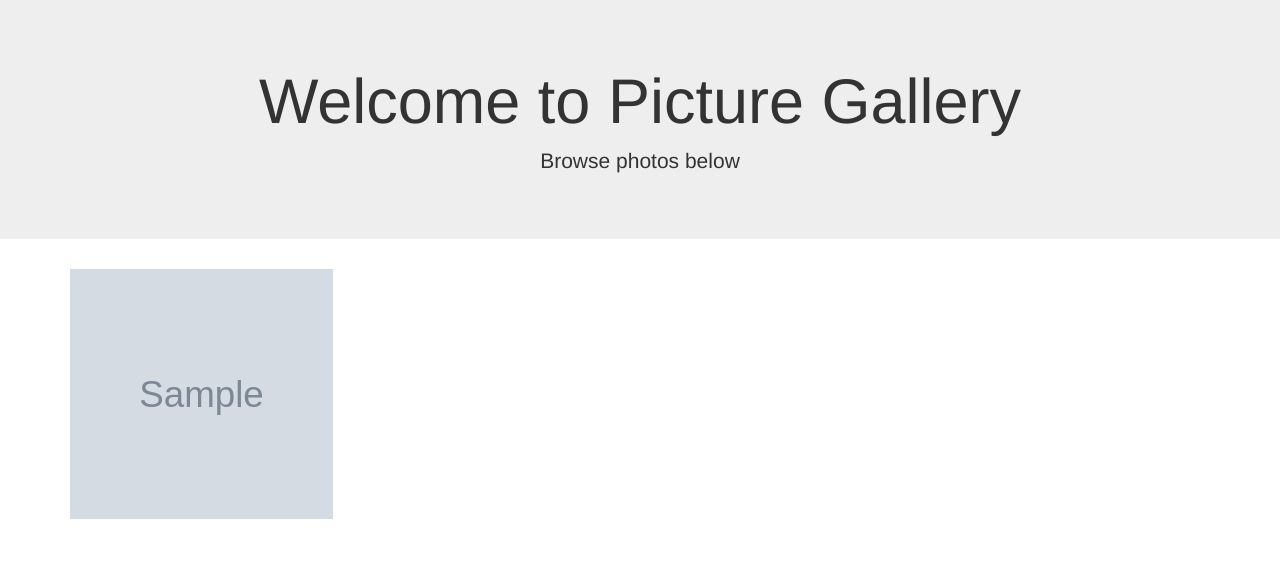
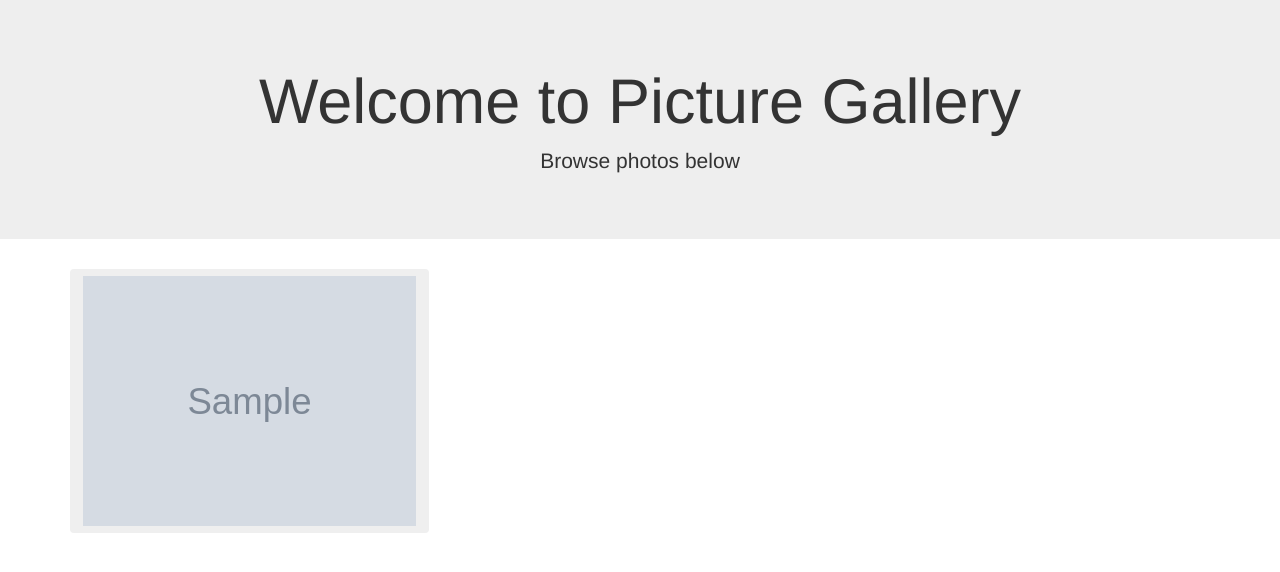
Before and after one commit to mnyando/Picture-Gallery, a Django app: template gallery/templates/index.html in a window 1280 px wide. Shown: the part 73-645 px from the top of the page. Run offline with Django 3.2, Linux system fonts and the light colour scheme; tables that the repository leaves empty hold one stand-in row (values such as "Sample post"); the template is opened without the code that fills it: values that come from a table or form of the project are taken from there, most other values are stand-ins (such as "Sample title", 1, 10 or a date in 2020); grey boxes marked "Sample" are stand-in pictures; some libraries are stand-ins or nearby versions.

Commit message:
add photos

```diff
--- a/gallery/templates/index.html
+++ b/gallery/templates/index.html
@@ -9,10 +9,12 @@
     <div class="row">
         {% if photos %}
           {% for photo in photos %}
-          <div class="col-md-3">
+          <div class="col-md-4">
+            <button type="button" data-toggle="modal" data-target="#{{photo.id}}" class="btn btn-outline-secondary">
               <div class="card">
-                  <img src="{{photo.photo_image.url}}" class="img-responsive" alt="image" style="width: 1200%; height: 250px;">
+                  <img src="{{photo.photo_image.url}}" class="img-responsive" alt="image" style="width: 100%; height: 250px;">
               </div>
+            </button>
           </div>
           {% endfor %}
         {% endif %}
```
